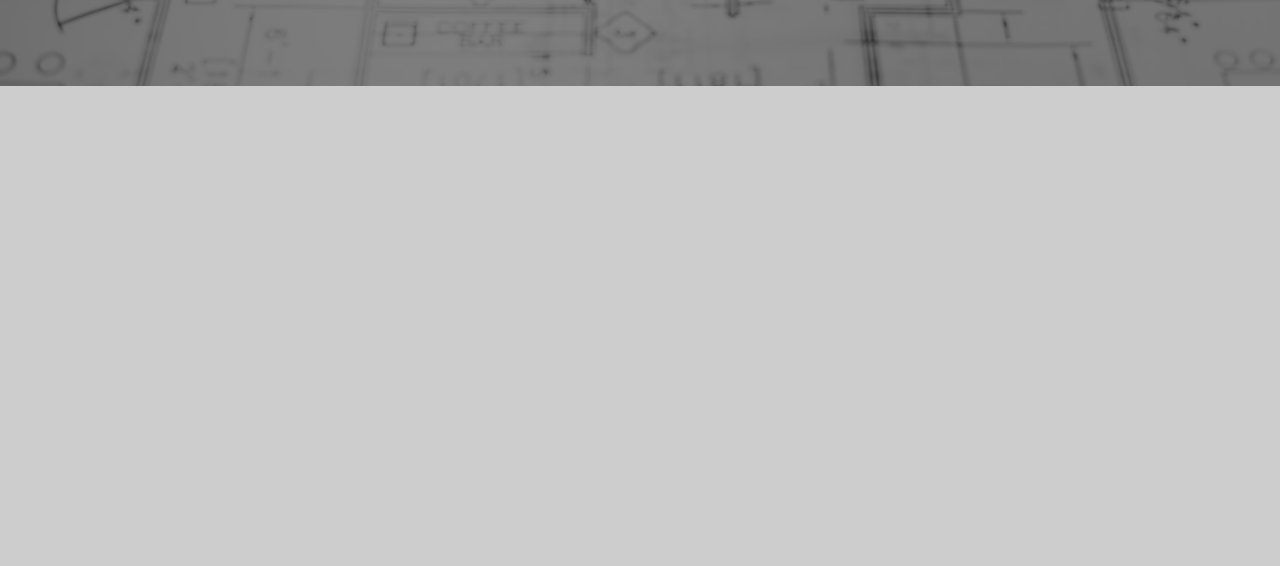
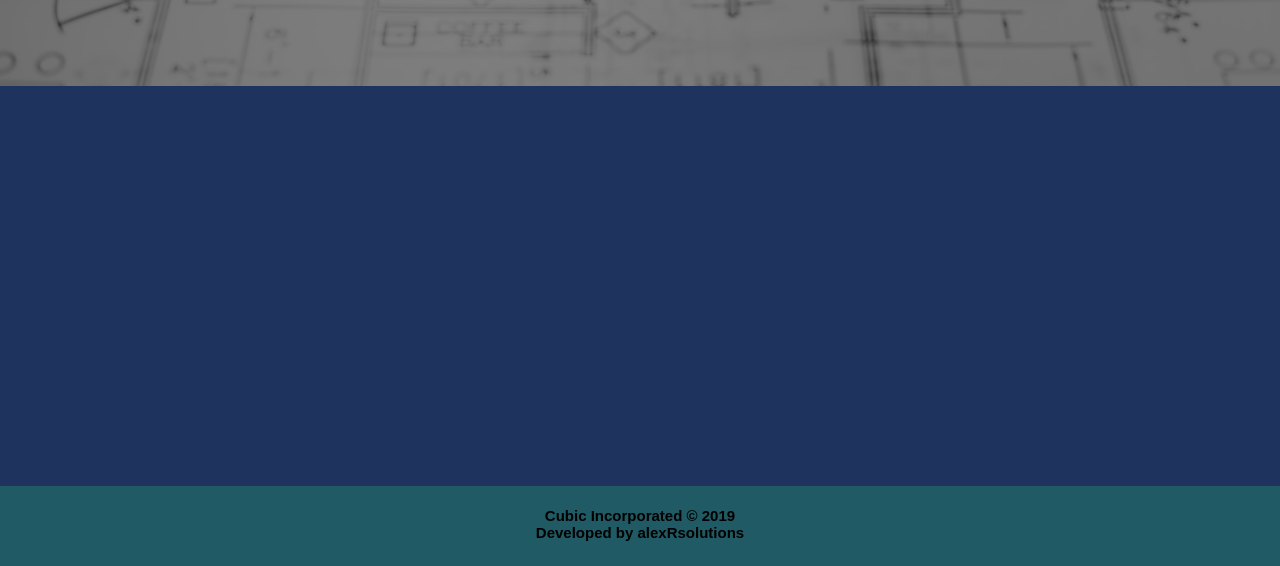
Before and after one commit to alexrsolutions/cubic_incorporated, a website: page dist/index.html in a window 1280 px wide. Shown: the part 379-945 px from the top of the page. Before the commit the page ends 800 px from the top, so only its background shows below. Drawn offline with nearby package versions, Linux system fonts and the light colour scheme.

Commit message:
Footer added

```diff
--- a/scss/main.scss
+++ b/scss/main.scss
@@ -55,4 +55,27 @@ body {
   }
 }
 
+.about {
+  width: 100%;
+  height: 400px;
+  background-color: #1e345e;
+}
+
+.footer {
+  width: 100%;
+  height: 80px;
+  background-color: rgb(32, 90, 100);
+  margin: auto;
+  .footer-content {
+    padding-top: 21px;
+    padding-bottom: 21px;
+    text-align: center;
+    .footer-title {
+      margin: 0 auto 0 auto;
+      padding: 0 auto 0 auto;
+      font-size: 15px;
+    }
+  }
+}
+
 @import "mobile";
```
Also changed, not shown: dist/css/main.css, dist/index.html.
